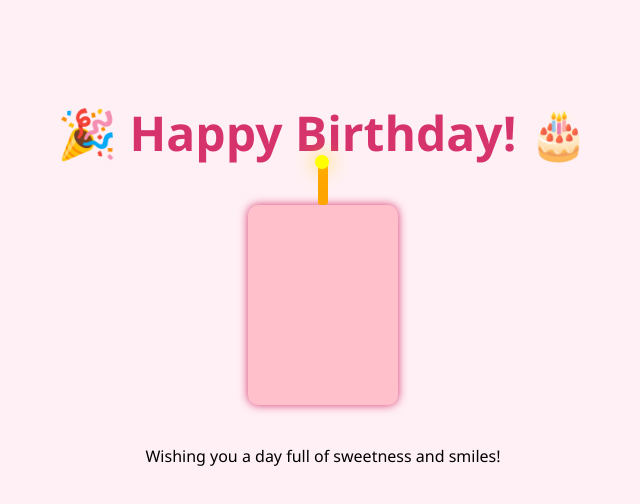
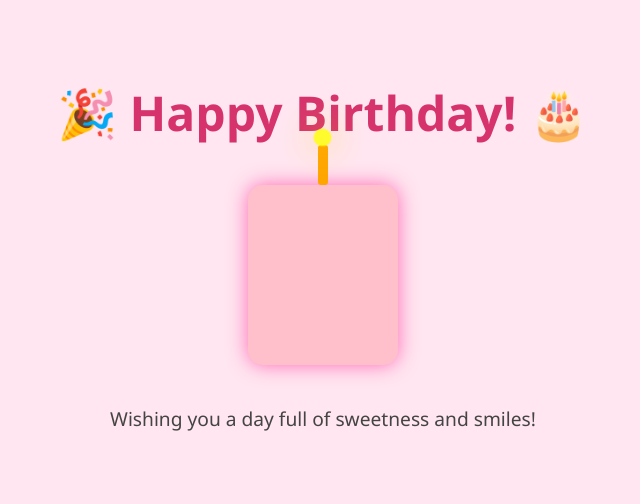
Before and after one commit to arbiadhi/Cake-, a plain HTML site: page index.html in a window 1280 px wide. Shown: the whole page, without its empty margins (317-957 px from the left). Drawn offline with Linux system fonts and the light colour scheme.

Commit message:
Update index.html

```diff
--- a/index.html
+++ b/index.html
@@ -5,24 +5,27 @@
   <title>🎂 Happy Birthday!</title>
   <style>
     body {
-      background-color: #fff0f5;
+      background-color: #ffe6f0;
       text-align: center;
       font-family: 'Segoe UI', sans-serif;
-      margin-top: 100px;
+      margin-top: 80px;
     }
+
     h1 {
       font-size: 3rem;
       color: #d6336c;
     }
+
     .cake {
       width: 150px;
-      height: 200px;
+      height: 180px;
+      background: pink;
       margin: 40px auto;
-      background: pink;
-      border-radius: 10px;
+      border-radius: 15px;
       position: relative;
-      box-shadow: 0 0 10px #d6336c;
+      box-shadow: 0 0 20px #ff69b4;
     }
+
     .candle {
       width: 10px;
       height: 40px;
@@ -32,15 +35,28 @@
       left: 70px;
       border-radius: 3px;
     }
+
     .flame {
-      width: 14px;
-      height: 14px;
+      width: 15px;
+      height: 15px;
       background: yellow;
       border-radius: 50%;
       position: absolute;
-      top: -50px;
+      top: -55px;
       left: 67px;
-      box-shadow: 0 0 20px gold;
+      box-shadow: 0 0 30px gold;
+      animation: flicker 0.3s infinite alternate;
+    }
+
+    @keyframes flicker {
+      from { transform: scale(1); }
+      to { transform: scale(1.2); opacity: 0.8; }
+    }
+
+    p {
+      font-size: 1.2rem;
+      color: #444;
+      margin-top: 20px;
     }
   </style>
 </head>
```
